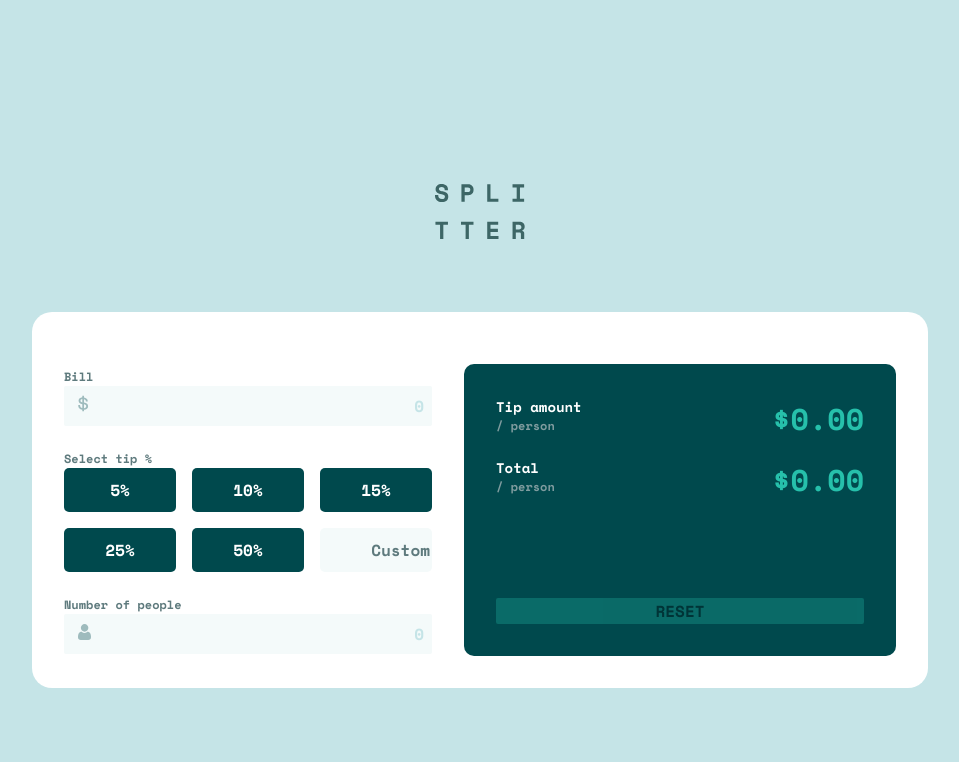
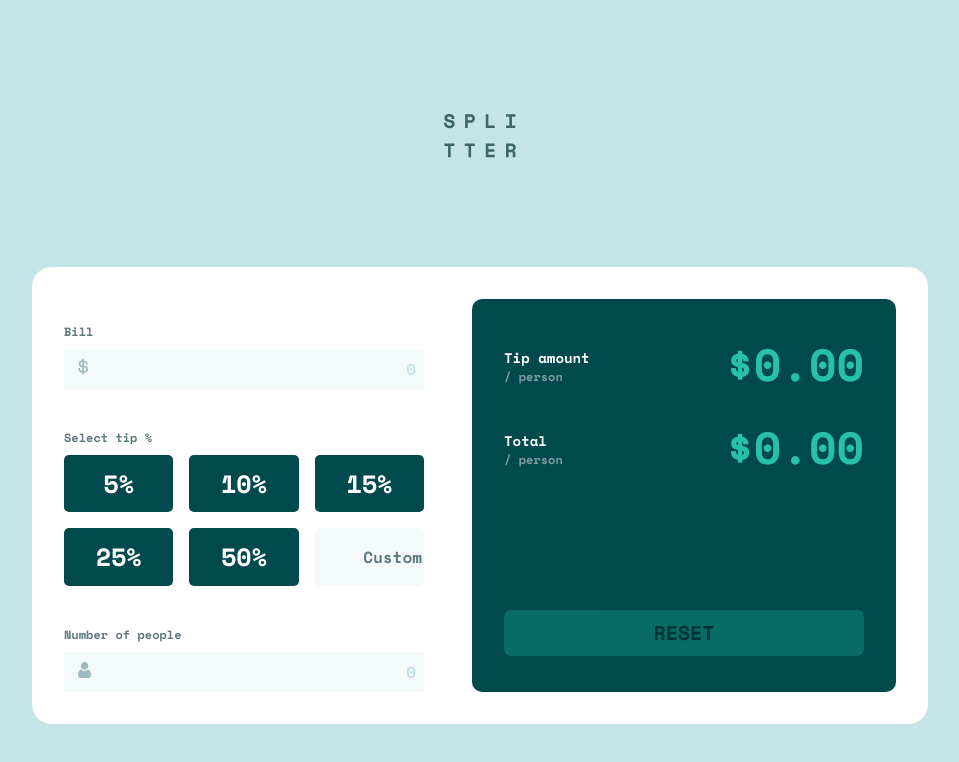
Before and after one commit to diana12337/tip-calculator-app, a plain HTML site: page index.html in a window 1280 px wide. Shown: the whole page, without its empty margins (160-1119 px from the left). Drawn offline with nearby package versions, Linux system fonts and the light colour scheme.

Commit message:
changes-2

```diff
--- a/index.html
+++ b/index.html
@@ -35,14 +35,14 @@
 
   <div role="contentinfo" class="summary">
     <div class="tip">
-      <span>
+      <span class="amount-text">
         <h3 class="summary-text">Tip amount</h3>
         <p class="person">/ person</p>
-      </span>
+      </span >
      <label class="amount"id="tip-amount">$0.00</label>
    </div>
     <div class="tip">
-      <span>
+      <span class="amount-text">
         <h4 class="summary-text">Total</h4>
         <p class="person">/ person</p>
       </span>
--- a/style.css
+++ b/style.css
@@ -39,10 +39,11 @@ display: grid;
   background: hsl(185, 41%, 84%);
 }
 .header {
+
  background-position: center;
- height: 200px;
+ height: 120px;
  background-image: url("images/logo.svg");
- background-size: 10%;
+ background-size: 30%;
  background-repeat: no-repeat;
 
 }
@@ -70,7 +71,7 @@ display: grid;
   background: white;
   height: calc(100vh-150px);
   display: flex;
-  gap: 2rem;
+  gap: 1rem;
   flex-direction: column;
   width: 100vw;
 }
@@ -81,7 +82,6 @@ display: grid;
   background: hsl(183, 100%, 15%);
   padding: 2rem;
   border-radius: 10px;
-  margin-top: 1.3rem;
   flex: 1;
   gap: 1rem;
 
@@ -102,20 +102,29 @@ display: grid;
 .tip {
   display: flex;
   justify-content: space-between;
+
+}
+
+.amount-text {
+  margin-top: 1rem;
+
 }
 
 .percent-choice {
   display: grid;
   grid-template-columns: 1fr 1fr;
   gap: 1rem;
+  margin-bottom: 1rem;
 }
 .reset-button {
   background: hsl(172, 67%, 45%);
   border: none;
-  margin-top: 5rem;
-  border-radius: 2px;
+  padding: 8px;
+  margin-top: 1rem;
+  border-radius: 7px;
   opacity: 0.28;
   cursor: pointer;
+  font-size: 20px;
 }
 
 .section-number {
@@ -137,6 +146,7 @@ display: grid;
   border-radius: 2px;
   text-align: right;
   cursor: pointer;
+  margin-bottom: 1rem;
 }
 
 .bill:hover {
@@ -159,19 +169,20 @@ display: grid;
   outline: 2px solid #81E5D9;
 }
 
-
 .section {
   text-align: left;
   color: hsl(186, 14%, 43%);
   font-size: 12px;
   margin-top: 1.5rem;
+  margin-bottom: .5rem;
 }
+
+
 .input {
   background:hsl(189, 41%, 97%);
   border: none;
   padding: .5rem;
 }
-
 
 .button {
   border: none;
@@ -181,6 +192,7 @@ display: grid;
   padding: 10px;
   cursor: pointer;
   width: 100%;
+  font-size: 25px;
 }
 
 .button:hover {
@@ -188,14 +200,13 @@ display: grid;
   background-color: #81E5D9;
 }
 
-
 .highlight {
   background: hsl(172, 67%, 45%);
   color: black;
 }
 .amount {
   color: hsl(172, 67%, 45%);
-  font-size: 30px;
+  font-size: 35px;
 }
 
 .input-custom {
@@ -208,12 +219,8 @@ display: grid;
 
 }
 .input-custom::placeholder {
-
  color: hsl(186, 14%, 43%);
-
 }
-
-
 .input-custom:hover {
   outline: 2px solid #81E5D9;
 }
@@ -227,14 +234,28 @@ display: grid;
 @media screen and (min-width: 600px) {
 
   .container {
-width: 70vw;
+  width: 70vw;
   border-radius: 20px;
- flex-direction: row;
+  flex-direction: row;
   }
 
   .percent-choice {
-
   grid-template-columns: 1fr 1fr 1fr;
 
 }
+.amount {
+font-size: 45px;}
+
+.reset-button {
+ margin-top: 7rem;
 }
+
+.container {
+  gap: 3rem;
+}
+
+.header {
+ margin-bottom: 70px;
+ background-size: 8%;
+
+}}
```
